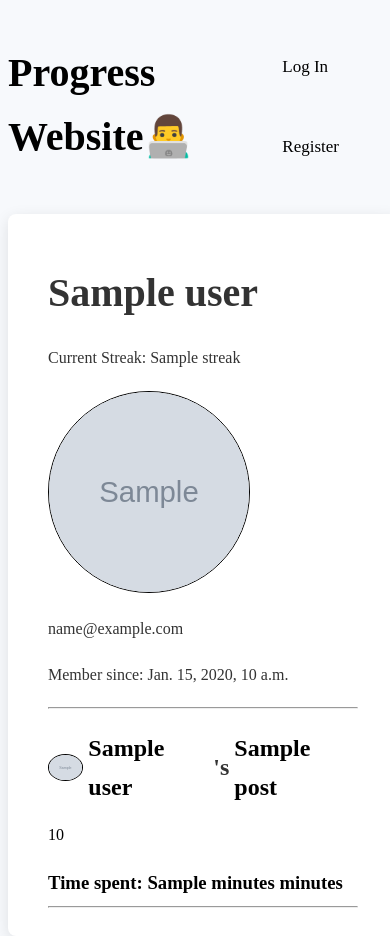
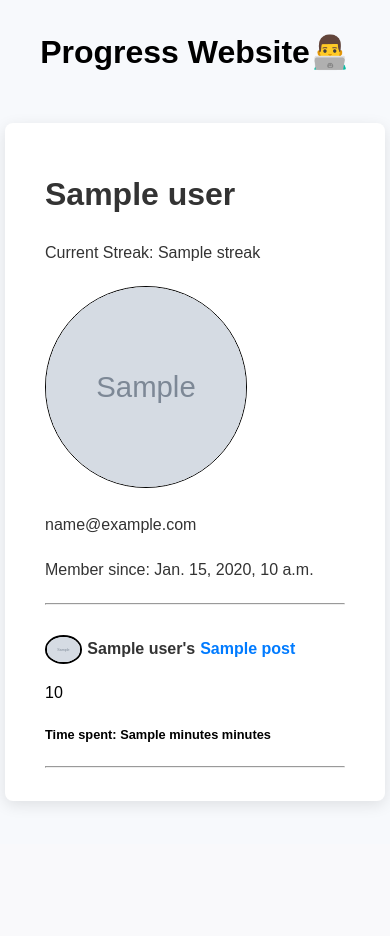
Before and after one commit to z1ppyyy/Progress-Website, a Django app: template progress/templates/profile.html in a window 390 px wide. After the commit the page ends 807 px from the top, so only its background shows below. Run offline with Django 3.2, Linux system fonts and the light colour scheme; tables that the repository leaves empty hold one stand-in row (values such as "Sample post"); the template is opened without the code that fills it: values that come from a table or form of the project are taken from there, most other values are stand-ins (such as "Sample title", 1, 10 or a date in 2020); grey boxes marked "Sample" are stand-in pictures.

Commit message:
Add responsiveness

```diff
--- a/progress/posts/views.py
+++ b/progress/posts/views.py
@@ -4,6 +4,11 @@ from django.shortcuts import render, redirect
 from .models import Post
 from users.models import Profile
 
+# TODOS
+
+# TODO: Add 'all posts' row instead of streak
+
+# TODO: Make a cooldown for posting (allow posting only once a day)
 
 @login_required(login_url='/login')
 def index(request):
--- a/progress/static/style.css
+++ b/progress/static/style.css
@@ -1,8 +1,11 @@
 * {
   text-decoration: none;
+  font-family: sans-serif;
+
 }
 
 body {
+  margin: 0;
   background-color: #f7f9fc;
   color: #333;
   line-height: 1.6;
@@ -87,39 +90,67 @@ button {
   transition: background-color 0.3s;
 }
 
+input,
+textarea,
 button.full-width {
-  display: block;
-  text-align: center;
+  max-width: 100%;
+  min-width: 100%;
+  width: 100%; /* Ensure full width */
+  box-sizing: border-box; /* Ensures padding and borders are included in width */
+  padding: 10px;
   margin-bottom: 10px;
-  width: 100%;
+  border: 1px solid #ddd;
+  border-radius: 4px;
+  font-size: 1em;
+  outline: none;
+  transition: border 0.3s;
 }
+
 
 .post {
   max-width: 900px;
-  padding: 5px 20px;
+  padding: 10px auto;
 }
 
 .container {
   max-width: 900px;
-  margin: 25px auto 25px auto;
+  margin: 25px auto;
   background-color: #fff;
-  padding: 20px 40px 20px 40px;
+  padding: 25px 40px;
   border-radius: 8px;
   box-shadow: 0 4px 15px rgba(0, 0, 0, 0.1);
 }
 
 .card-main {
+  margin: 0;
+  margin-top: 30px;
   display: flex;
   align-items: center;
+  font-size: 1.2em;
+  font-weight: bold;
 }
 
 .card-image {
-  border: 1px solid black;
+  border: 2px solid black;
   border-radius: 50%;
 }
 
-.card-username, .card-title {
+.card-username {
   margin-left: 5px;
+  text-decoration: none;
+  color: #333;
+  font-weight: 600;
+}
+
+.card-title {
+  margin-left: 5px;
+  text-decoration: none;
+  color: #007BFF;
+}
+
+.card-progress {
+  white-space: pre-wrap;
+  word-wrap: break-word;
 }
 
 .row {
@@ -131,6 +162,7 @@ button.full-width {
 }
 
 a.edit {
+  padding: 5px 10px;
   background-color: #007bff;
 }
 
@@ -158,6 +190,7 @@ a.delete:hover {
   display: flex;
   align-items: center;
   justify-content: space-between;
+  margin-bottom: 20px;
 }
 
 .hours-layout h3 {
@@ -168,3 +201,54 @@ a.delete:hover {
 #form-title {
   margin-top: 0;
 }
+
+@media (max-width: 1000px) {
+  .container {
+    width: 700px;
+  }
+}
+@media (max-width: 800px) {
+  .container {
+    width: 600px;
+  }
+}
+@media (max-width: 770px) {
+  .container {
+    width: 500px;
+  }
+  nav {
+    justify-content: center;
+  }
+  nav ul {
+    display: none;
+  }
+}
+@media (max-width: 600px) {
+  .container {
+    width: 300px;
+  }
+  .card-main {
+    font-size: 1em;
+  }
+  a.edit, a.delete {
+    font-size: 0.8em;
+  }
+  nav {
+    justify-content: center;
+  }
+  textarea {
+    height: 150px;
+  }
+  nav ul li {
+    display: none;
+  }
+  h1 {
+    font-size: 2em;
+  }
+  h2 {
+    font-size: 1em;
+  }
+  h3 {
+    font-size: 0.8em;
+  }
+}
--- a/progress/templates/index.html
+++ b/progress/templates/index.html
@@ -21,7 +21,7 @@
     </h2>
     <a href="/post/{{post.id}}">
 
-      <p>{{post.progress}}</p>
+      <p class="card-progress">{{post.progress}}</p>
 
       <div class="hours-layout">
 
--- a/progress/templates/post_id.html
+++ b/progress/templates/post_id.html
@@ -12,7 +12,7 @@
         <a class="card-username" href="/profile/{{ posts.user }}">{{ posts.user }}</a>'s
         {{ posts.title }}
     </h2>
-    <p>{{posts.progress}}</p>
+    <p class="card-progress">{{posts.progress}}</p>
 
     <div class="hours-layout">
 
--- a/progress/templates/profile.html
+++ b/progress/templates/profile.html
@@ -7,6 +7,7 @@
 {% block body %}
 
 <div class="row">
+  <!-- TODO: Make styling for profile page -->
   <h1>{{ profile.user }}</h1>
   <p>Current Streak: {{ profile.streak }}</p>
   <img src="{{ profile.image.url }}" style="height: 200px; width: 200px; border: 1px solid black; border-radius: 50%;"/>
@@ -42,8 +43,8 @@
       </a>
           {% if requested == post.user %}
             <div>
-              <a class="delete" href="delete/{{ post.id }}">delete</a>
-              <a class="edit" href="edit/{{ post.id }}">edit</a>
+              <a class="delete" href="../delete/{{ post.id }}">delete</a>
+              <a class="edit" href="../edit/{{ post.id }}">edit</a>
             </div>
           {% else %}
 
```
